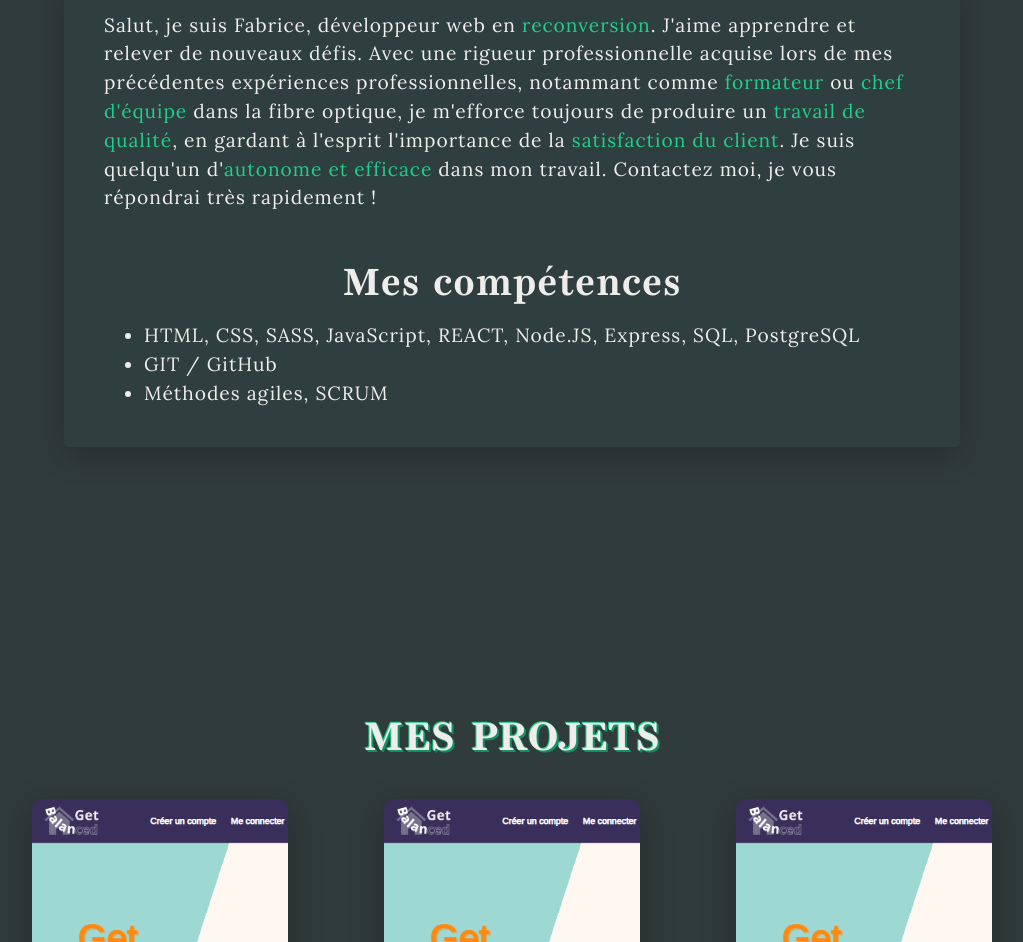
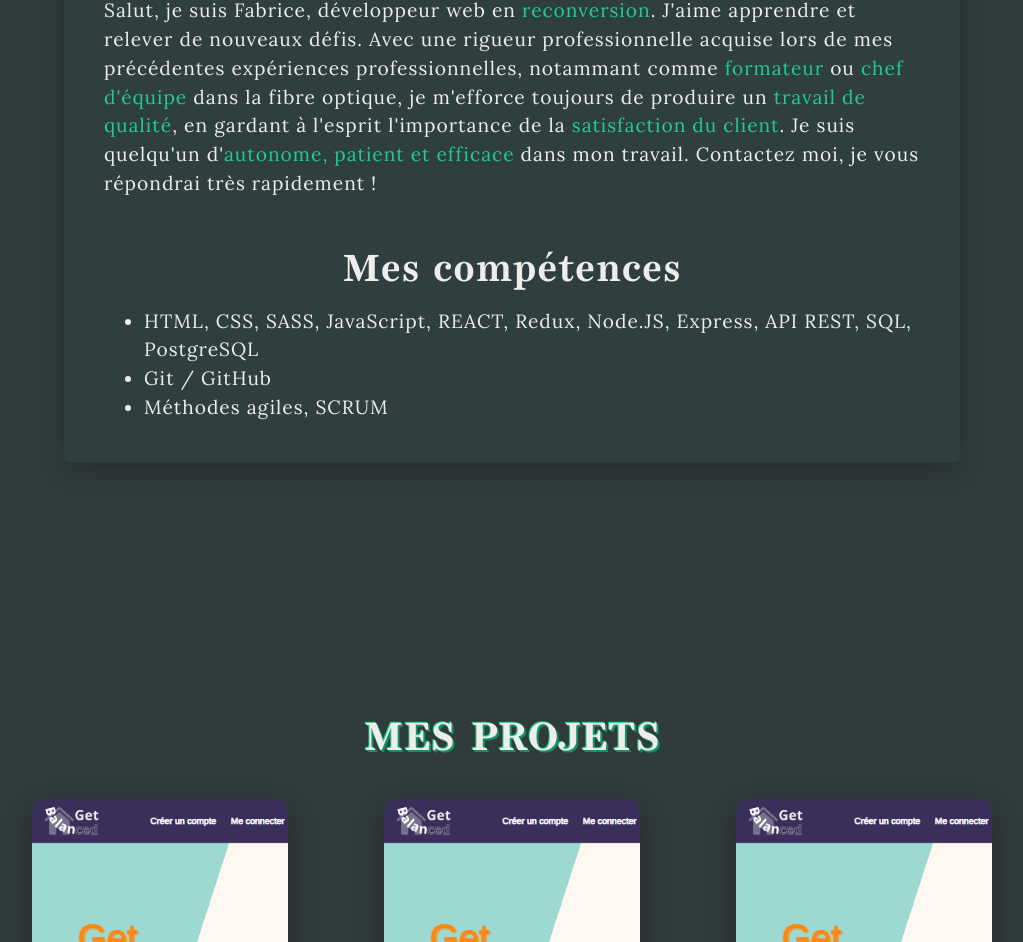
Before and after one commit to FabriceMilet/portfolio, a React (Create React App) app: page / in a window 1280 px wide. Shown: the part 991-1933 px from the top of the page, without its empty margins (128-1151 px from the left). Built offline with nearby package versions, Linux system fonts and the light colour scheme.

Commit message:
gestion du form

```diff
--- a/public/index.html
+++ b/public/index.html
@@ -26,6 +26,11 @@
     <title>Fabrice Milet, développeur web</title>
   </head>
   <body>
+    <form name="contact" netlify netlify-honeypot="bot-field" hidden>
+      <input type="text" name="name" />
+      <input type="email" name="email" />
+      <textarea name="message"></textarea>
+    </form>
     <div id="root"></div>
     <!--
       This HTML file is a template.
--- a/src/Components/AboutMe/AboutMe.js
+++ b/src/Components/AboutMe/AboutMe.js
@@ -13,7 +13,7 @@ const AboutMe = forwardRef(({ className}, targetAboutMe ) => {
         de nouveaux défis.
         Avec une rigueur professionnelle acquise lors de mes précédentes expériences professionnelles, notammant comme <span>formateur </span>
         ou <span>chef d'équipe</span> dans la fibre optique, je m'efforce toujours de produire un <span>travail de qualité</span>,
-        en gardant à l'esprit l'importance de la <span>satisfaction du client</span>. Je suis quelqu'un d'<span>autonome et efficace</span> dans mon travail.
+        en gardant à l'esprit l'importance de la <span>satisfaction du client</span>. Je suis quelqu'un d'<span>autonome, patient et efficace</span> dans mon travail.
         <span className="AboutMe-presentation__link"> Contactez moi</span>, je vous répondrai très rapidement !
         </div>
         <div className="AboutMe-presentation__skills">
@@ -21,8 +21,8 @@ const AboutMe = forwardRef(({ className}, targetAboutMe ) => {
            <span>c</span><span>o</span><span>m</span><span>p</span><span>é</span><span>t</span><span>e</span><span>n</span><span>c</span><span>e</span><span>s</span>
            </h1>
            <ul>
-          <li>HTML, CSS, SASS, JavaScript, REACT, Node.JS, Express, SQL, PostgreSQL</li>
-          <li>GIT / GitHub</li>
+          <li>HTML, CSS, SASS, JavaScript, REACT, Redux, Node.JS, Express, API REST, SQL, PostgreSQL</li>
+          <li>Git / GitHub</li>
           <li>Méthodes agiles, SCRUM</li>
           </ul>
         </div>
--- a/src/Components/Contact/Contact.js
+++ b/src/Components/Contact/Contact.js
@@ -21,7 +21,8 @@ const Contact = forwardRef(({ className, contactHover}, targetContact ) => {
         <span>i</span>
         </h1>}
 
-      <form name="contact" method='post' className="Contact-form">
+      <form name="contact" method='post' className="Contact-form" data-netlify="true" onSubmit='submit'>
+        <input type="hidden" name='form-name' value='contact' />
         <div className="Contact-form__infos" >
           <label className="Contact-form__label" htmlFor="name"> Nom  </label>
           <input className="Contact-form__input" type="text" name="name" />
```
